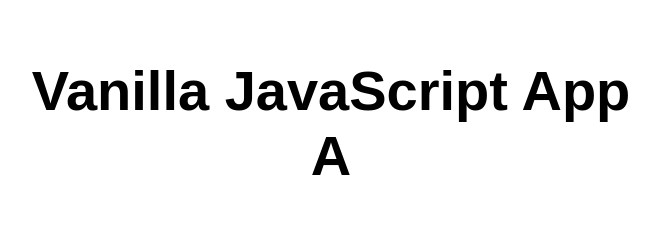
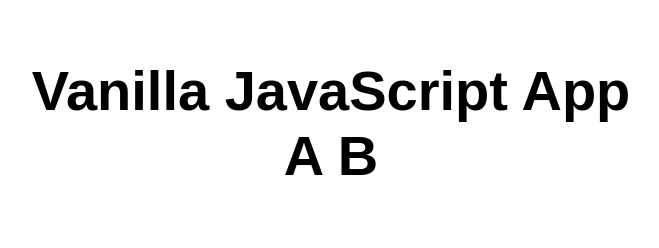
Before and after one commit to 4416km/static-webapp-vanilla-basic, a plain HTML site: page index.html in a window 1280 px wide. Shown: the whole page, without its empty margins (309-968 px from the left). Drawn offline with Linux system fonts and the light colour scheme.

Commit message:
add feature B

```diff
--- a/index.html
+++ b/index.html
@@ -10,7 +10,7 @@
 
 <body>
   <main>
-    <h1>Vanilla JavaScript App A</h1>
+    <h1>Vanilla JavaScript App A B</h1>
   </main>
 </body>
 
```
